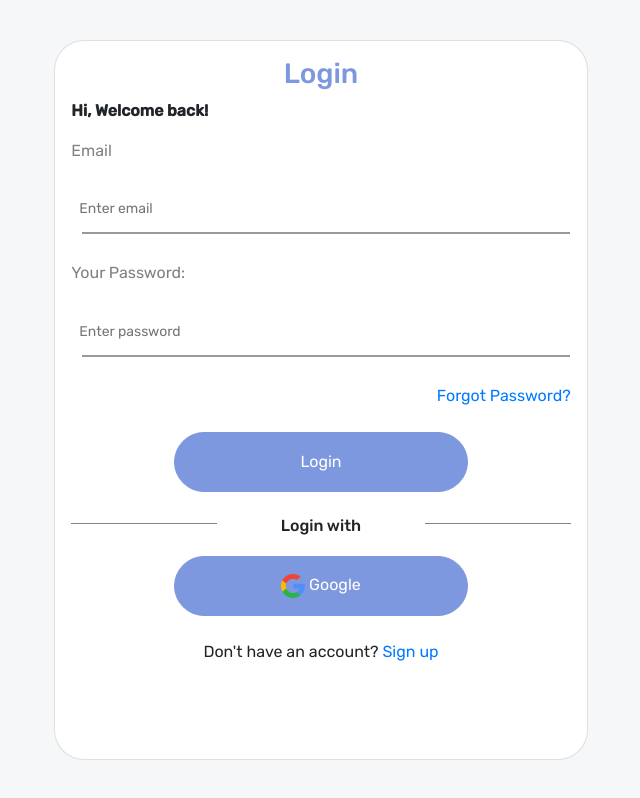
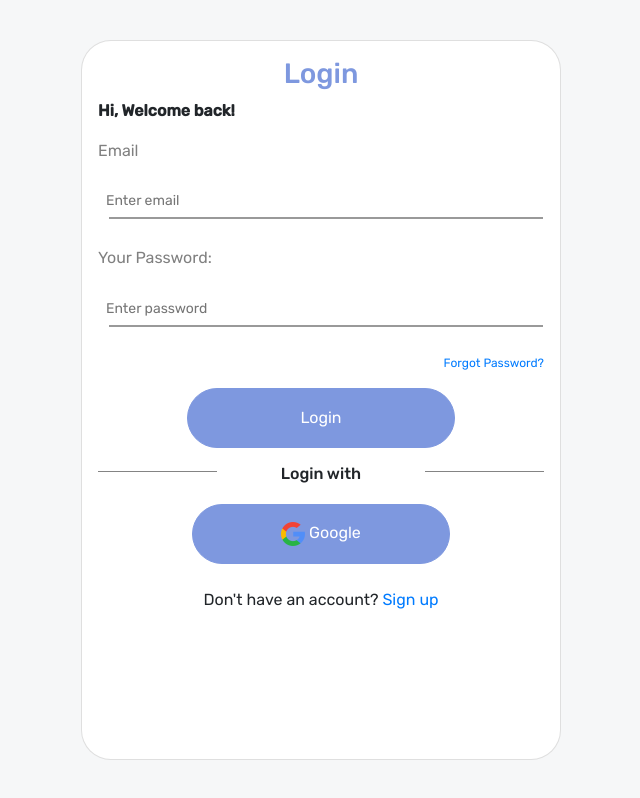
Before and after one commit to Faishalrmdhn/Chatting-App, a Vue app: page /login in a window 1280 px wide. Shown: the whole page, without its empty margins (319-959 px from the left). Built offline with nearby package versions, Linux system fonts and the light colour scheme; no server answers; what vue-browser-geolocation would draw is missing.

Commit message:
clean code(1)

```diff
--- a/src/components/Chatlist.vue
+++ b/src/components/Chatlist.vue
@@ -90,17 +90,21 @@
       </b-container>
       <!-- ======================Popover Settings Start==================================== -->
 
-      <b-popover placement="bottomleft" target="Settings" triggers=" hover">
+      <b-popover
+        class="popover"
+        placement="bottomleft"
+        target="Settings"
+        triggers=" hover"
+        style="color: white"
+      >
         <template v-slot:title></template>
-        <b-container style="cursor: pointer" fluid>
+        <b-container style="cursor: pointer; color: white" fluid>
           <b-row v-b-toggle.editProfile>Settings</b-row>
           <b-row @click="showModalFriendList()">Contacts</b-row>
-          <b-row>Save Messages</b-row>
+          <!-- <b-row>Save Messages</b-row> -->
           <b-row @click="$bvModal.show('modal-search-friend')"
             >Invite Friends</b-row
           >
-
-          <b-row>Telegram FAQ</b-row>
           <b-row @click="logout">Logout</b-row>
         </b-container>
       </b-popover>
@@ -166,7 +170,9 @@
                   />
                 </div> </b-col
               ><b-col>{{ value.user_name }}</b-col
-              ><b-col @click="inviteFriend(value.user_id)"
+              ><b-col
+                style="cursor: pointer"
+                @click="inviteFriend(value.user_id)"
                 ><img src="../assets/Plus.png" alt="add friend" /></b-col
             ></b-row>
           </b-container>
@@ -635,6 +641,11 @@ export default {
   background-color: #fafafa;
 }
 
+.popover {
+  background-color: #7e98df;
+  /* border-radius: 35px 10px 35px 35px; */
+}
+
 /* ============================================= */
 .content-wrapper {
   font-family: "Rubik", sans-serif;
--- a/src/store/modules/users.js
+++ b/src/store/modules/users.js
@@ -43,8 +43,9 @@ export default {
           console.log("bisa");
         })
         .catch((error) => {
-          console.log(error);
+          console.log(error.response);
           console.log("gabisa");
+
         });
     },
     getUserById(context, payload) {
--- a/src/views/Main.vue
+++ b/src/views/Main.vue
@@ -6,7 +6,10 @@
       <Chat />
 
       <!-- =====================If any friends chat room exist================================= -->
-      <!-- <b-row style="height: 100%" align-v="center"
+      <!-- <b-row
+        v-if="roomById === '' || roomById === null || roomById === undefined"
+        style="height: 100%"
+        align-v="center"
         ><b-col
           ><h4>Please select a chat to start messaging</h4>
           <br />
@@ -33,7 +36,7 @@ export default {
     return {};
   },
   computed: {
-    ...mapGetters({ user: "user" }),
+    ...mapGetters({ user: "user", roomById: "getRoomByIdGetters" }),
   },
   created() {
     this.getAllRoom(this.user.user_id);
@@ -52,10 +55,9 @@ export default {
   background-color: #fafafa;
 }
 
-/* ============================================= */
 .content-wrapper {
   font-family: "Rubik", sans-serif;
-  /* color: ; */
+
   padding: 10px;
   height: 100vh;
   background-color: white;
--- a/src/views/auth/Login.vue
+++ b/src/views/auth/Login.vue
@@ -5,7 +5,7 @@
         {{ isMsg }}
       </b-alert>
       <b-row class="content" align-h="center" align-v="center">
-        <b-col md="10" class="card p-3">
+        <b-col md="9" class="card p-3">
           <div class="text-left">
             <h3 class="text-center" style="color: #7e98df; font-weight: 500">
               Login
@@ -45,12 +45,16 @@
                 />
               </b-form-group>
 
-              <b-row align-h="center" class="text-right">
+              <b-row
+                align-h="center"
+                class="text-right"
+                style="font-size: 12px"
+              >
                 <b-col>
-                  <router-link to="/forgot">Forgot Password?</router-link>
+                  <router-link to="/forgot">Forgot Password? </router-link>
                 </b-col>
               </b-row>
-              <b-row class="text-center m-4">
+              <b-row class="text-center m-3">
                 <b-col>
                   <button class="button">Login</button>
                 </b-col>
@@ -154,7 +158,7 @@ export default {
 
 .container {
   /* color: aqua; */
-  height: 100%;
+  height: auto;
   width: 100%;
 }
 
@@ -162,11 +166,12 @@ export default {
   background-color: white;
   border-radius: 30px;
   height: 90%;
+  /* border-bottom: 5px solid #7e98df; */
 }
 
 input {
   width: 100%;
-  height: 65px;
+  height: 50px;
   border: 1px solid rgba(169, 169, 169, 0.6);
 
   border-radius: 10px;
--- a/src/views/auth/Register.vue
+++ b/src/views/auth/Register.vue
@@ -5,7 +5,7 @@
         {{ isMsg }}
       </b-alert>
       <b-row class="content" align-h="center">
-        <b-col md="10" class="card p-3">
+        <b-col md="9" class="card p-3">
           <div class="text-left">
             <h3 class="text-center" style="color: #7e98df; font-weight: 500">
               Register
@@ -87,8 +87,8 @@
             </b-form>
             <b-row class="text-center">
               <b-col>
-                Don't have an account?
-                <router-link to="/register"> Sign up </router-link>
+                Already have an account?
+                <router-link to="/login"> Sign in </router-link>
               </b-col>
             </b-row>
           </div>
```
